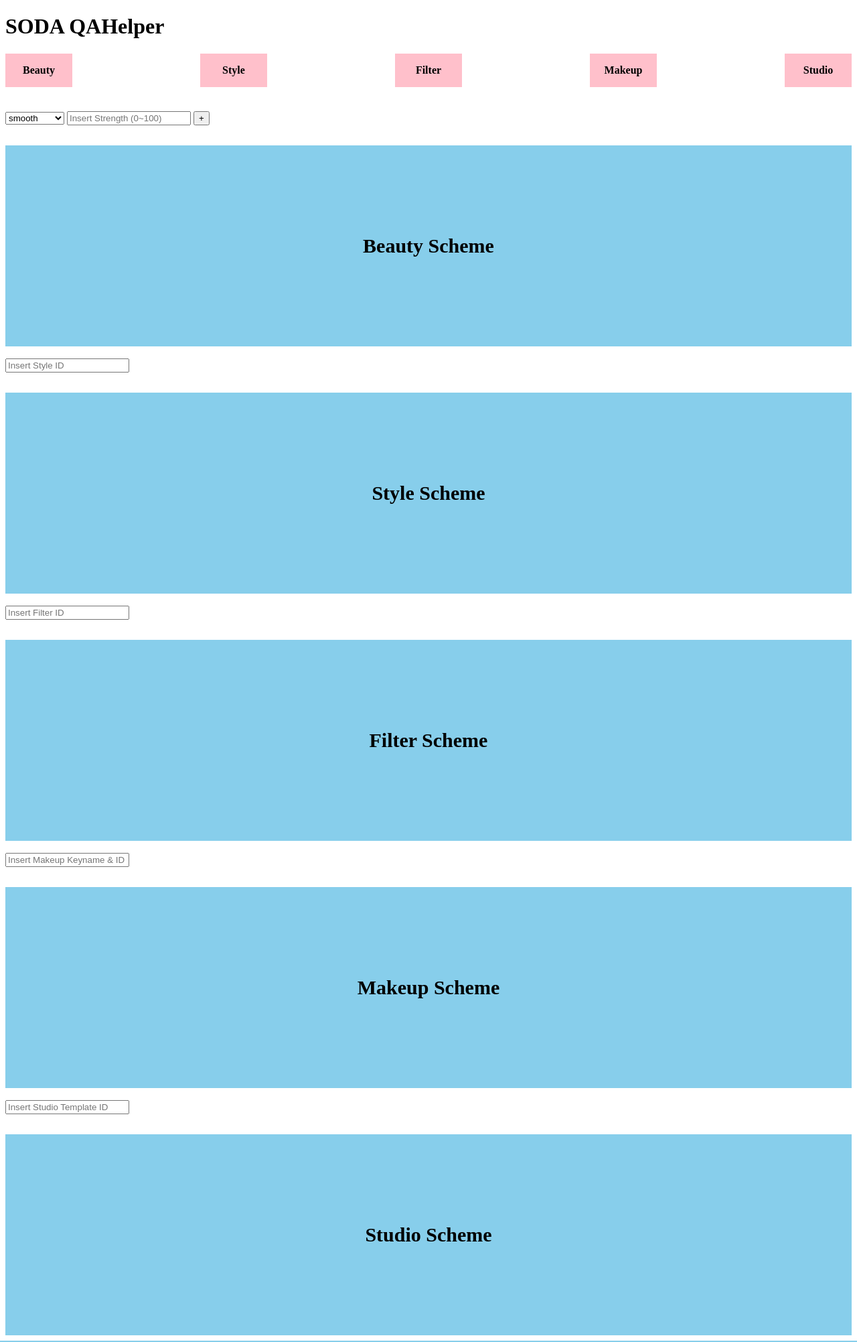
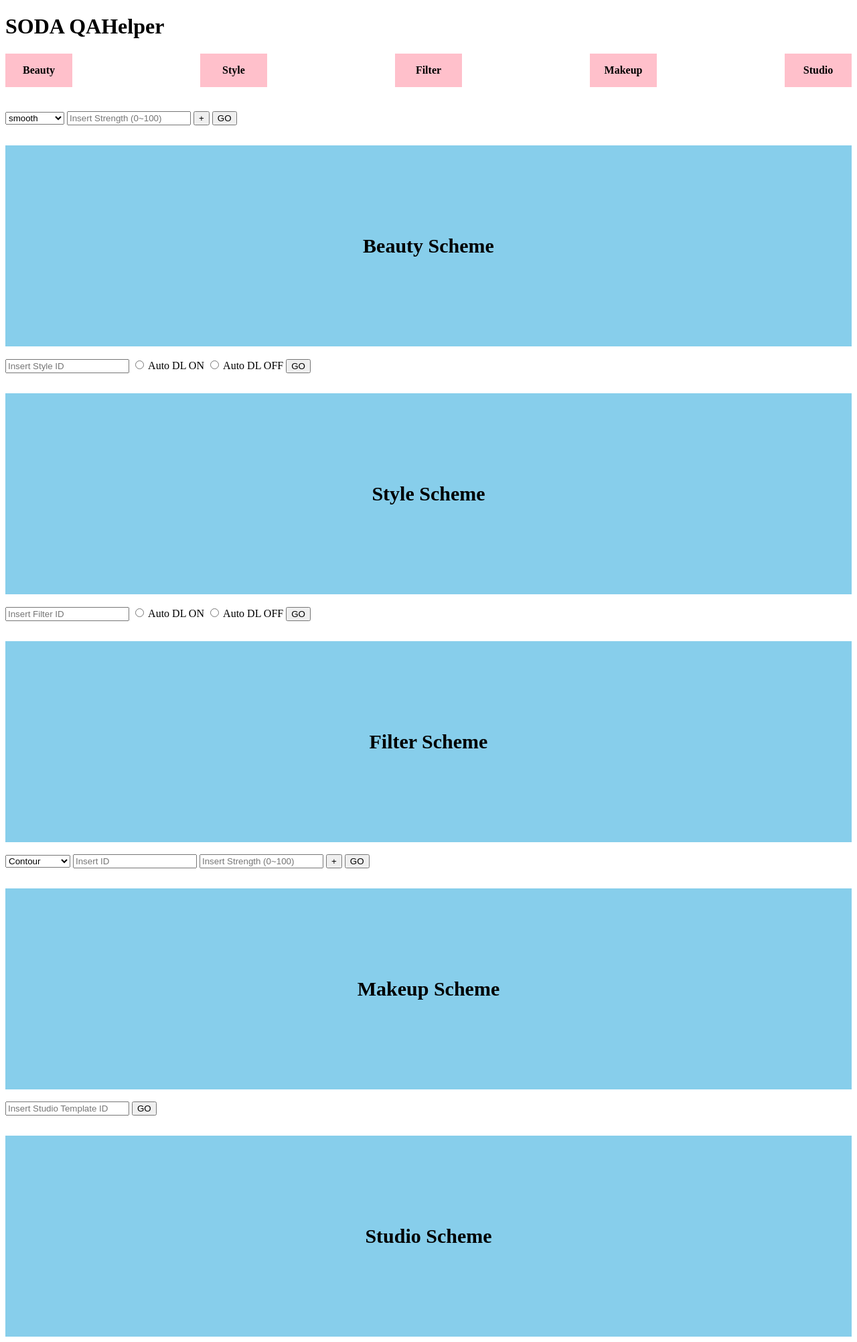
Before and after one commit to leeehwoo/django-deploy-test, a Django app: page / in a window 1280 px wide. Shown: the whole page at 67% size. Run offline with Django 3.2, Linux system fonts and the light colour scheme.

Commit message:
add button

```diff
--- a/main/templates/main/index.html
+++ b/main/templates/main/index.html
@@ -98,18 +98,40 @@
     </select>
     <input type="text" placeholder="Insert Strength (0~100)">
     <button type="button"> +</button>
+    <button type="button" onclick="window.open('soda://go?beautyKeyname=enlarge')"> GO</button>
     <div class="items" id="item1" onclick="window.open('soda://go?beautyKeyname=enlarge')"> Beauty Scheme</div>
     <br>
     <input type="text" placeholder="Insert Style ID">
+    <input type="radio" name="check_style_dl" value="Auto DL ON"> Auto DL ON
+    <input type="radio" name="check_style_dl" value="Auto DL OFF"> Auto DL OFF
+    <button type="button" onclick="window.open('soda://go?styleId=101255&autoDownload=true')"> GO</button>
     <div class="items" id="item2" onclick="window.open('soda://go?styleId=101255&autoDownload=true')"> Style Scheme</div>
     <br>
     <input type="text" placeholder="Insert Filter ID">
+    <input type="radio" name="check_filter_dl" value="Auto DL ON"> Auto DL ON
+    <input type="radio" name="check_filter_dl" value="Auto DL OFF"> Auto DL OFF
+    <button type="button" onclick="window.open('soda://go?filterId=300245')"> GO</button>
     <div class="items" id="item3" onclick="window.open('soda://go?filterId=300245')"> Filter Scheme</div>
     <br>
-    <input type="text" placeholder="Insert Makeup Keyname & ID">
+    <select>
+        <optgroup label="Select Keyname"></optgroup>
+        <option value="contour">Contour</option>
+        <option value="blush">Blush</option>
+        <option value="lip_color">Lip Color</option>
+        <option value="eye_color">Eye Color</option>
+        <option value="eyebrows">Eyebrows</option>
+        <option value="eye_shadow">Eye Shadow</option>
+        <option value="eye_liner">Eye Liner</option>
+        <option value="eyelashes">Eyelashes</option>
+    </select>
+    <input type="text" placeholder="Insert ID">
+    <input type="text" placeholder="Insert Strength (0~100)">
+    <button type="button"> +</button>
+    <button type="button" onclick="window.open('soda://go?makeup=lip_color(0101,80)&blush(0103,20)&contour(0102,50)&eye_color(0108,100)')"> GO</button>
     <div class="items" id="item4" onclick="window.open('soda://go?makeup=lip_color(0101,80)&blush(0103,20)&contour(0102,50)&eye_color(0108,100)')"> Makeup Scheme</div>
     <br>
     <input type="text" placeholder="Insert Studio Template ID">
+    <button type="button" onclick="window.open('soda://studio?templateId=10760')"> GO</button>
     <div class="items" id="item5" onclick="window.open('soda://studio?templateId=10760')"> Studio Scheme</div>
 <!--    <input type = "button" value="url" name="test" onclick="location.href='soda://go?styleId=101255&autoDownload=true'">-->
 <!--    <input type="button" value="album" name="test" onclick="window.open('soda://go?styleId=101255&autoDownload=true')">-->
```
